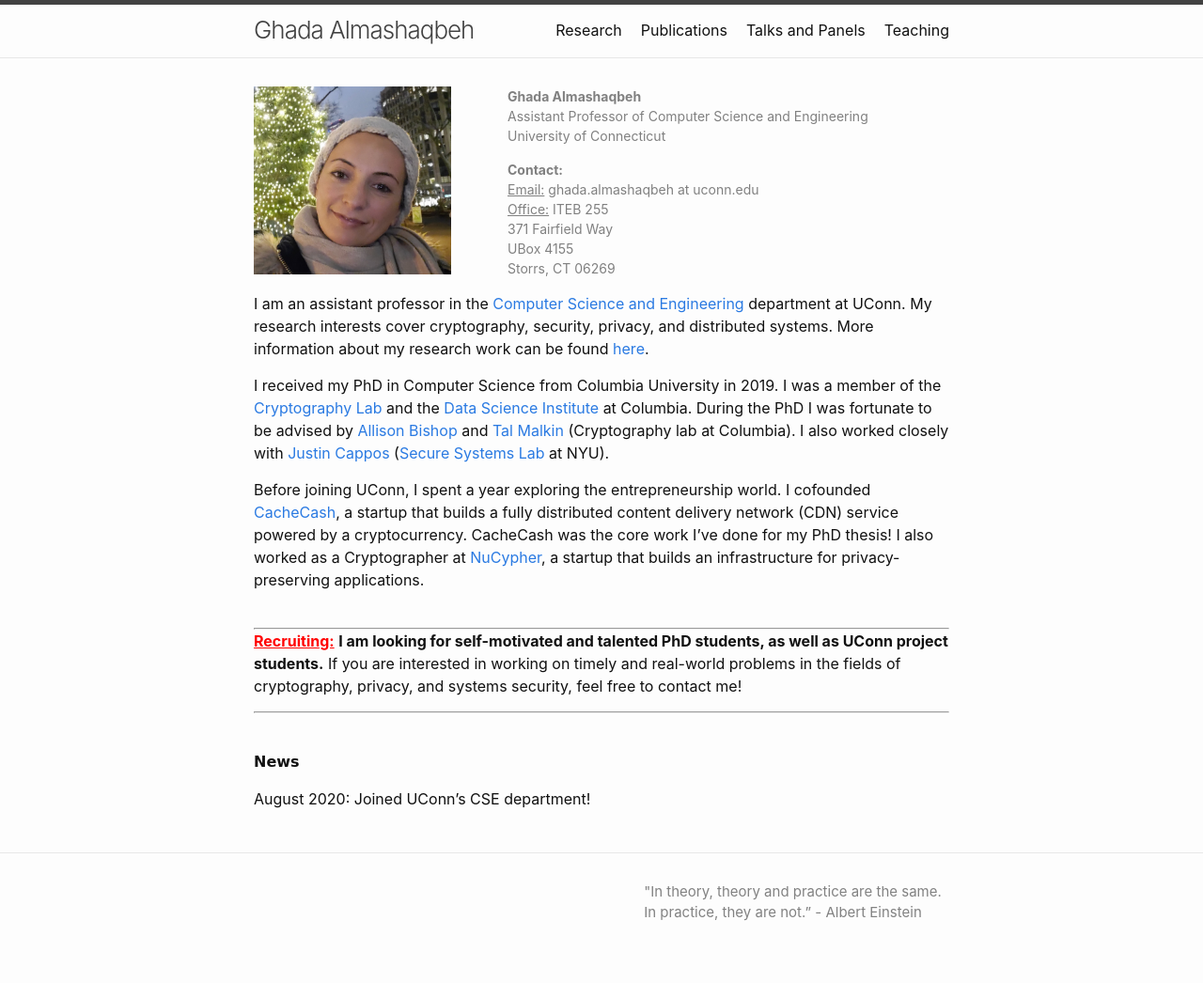
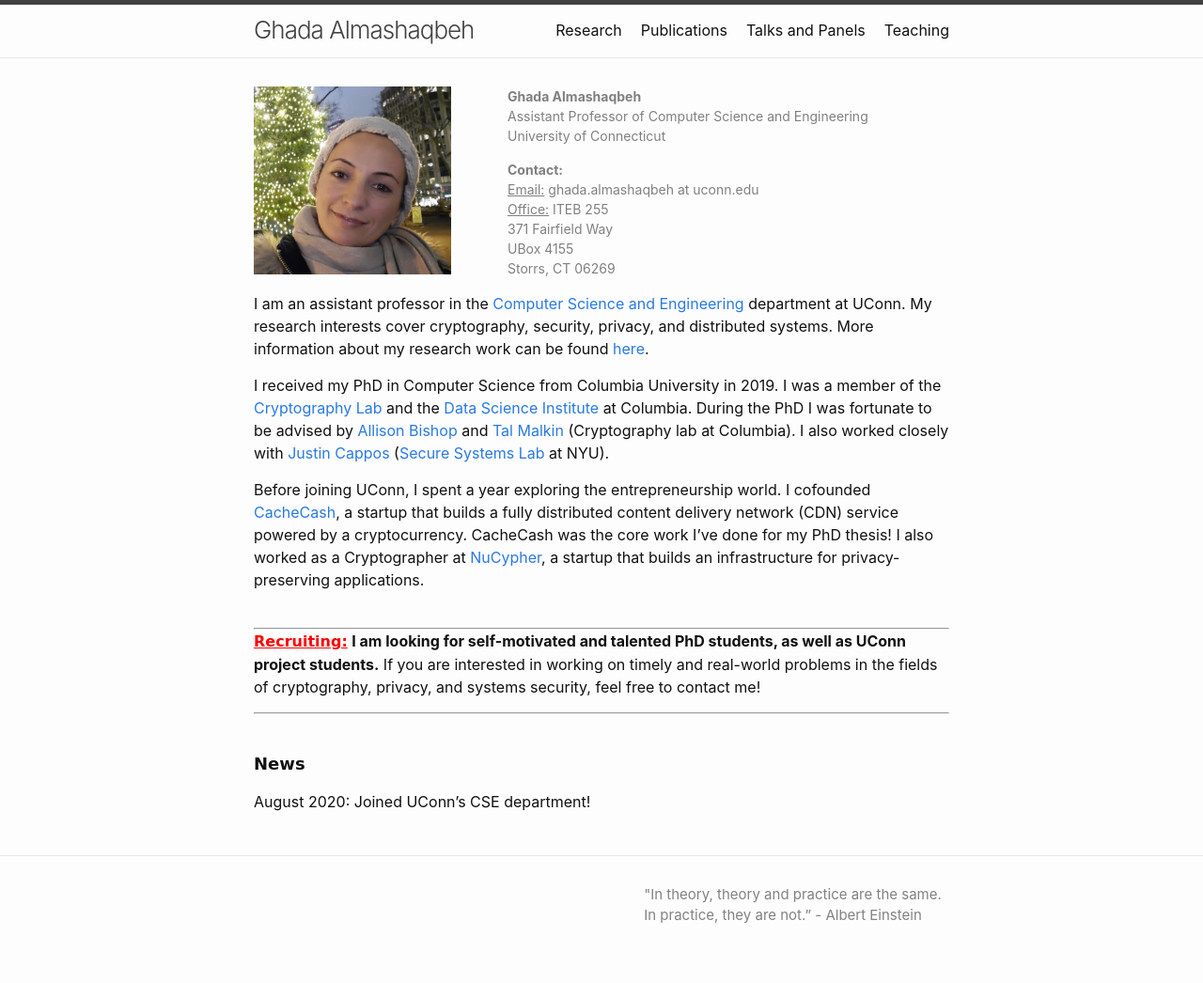
Before and after one commit to GhadaAlmashaqbeh/GhadaAlmashaqbeh.github.io, a Jekyll site: the page built from index.md, in a window 1280 px wide. Shown: the whole page at 94% size. Built offline with Jekyll 4.4.1, drawn with Linux system fonts in a browser that asks for light colours.

Commit message:
edit news

```diff
--- a/index.md
+++ b/index.md
@@ -29,11 +29,11 @@
 <br/>
 
 ---------------------------------------
-**<span style="color:red;"><u>Recruiting:</u></span>** **I am looking for self-motivated and talented PhD students, as well as UConn project students.** If you are interested in working on timely and real-world problems in the fields of cryptography, privacy, and systems security, feel free to contact me!
+**<span style="color:red;font-family: 'Comic Sans MS';"><u>Recruiting:</u></span>** **I am looking for self-motivated and talented PhD students, as well as UConn project students.** If you are interested in working on timely and real-world problems in the fields of cryptography, privacy, and systems security, feel free to contact me!
 
 ---------------------------------------
 <br/>
 
-<span style="font-family: 'Comic Sans MS';">**News**</span>
+<span style="font-family: 'Comic Sans MS'; font-size: 18px">**News**</span>
 
 August 2020:     Joined UConn's CSE department!
```
